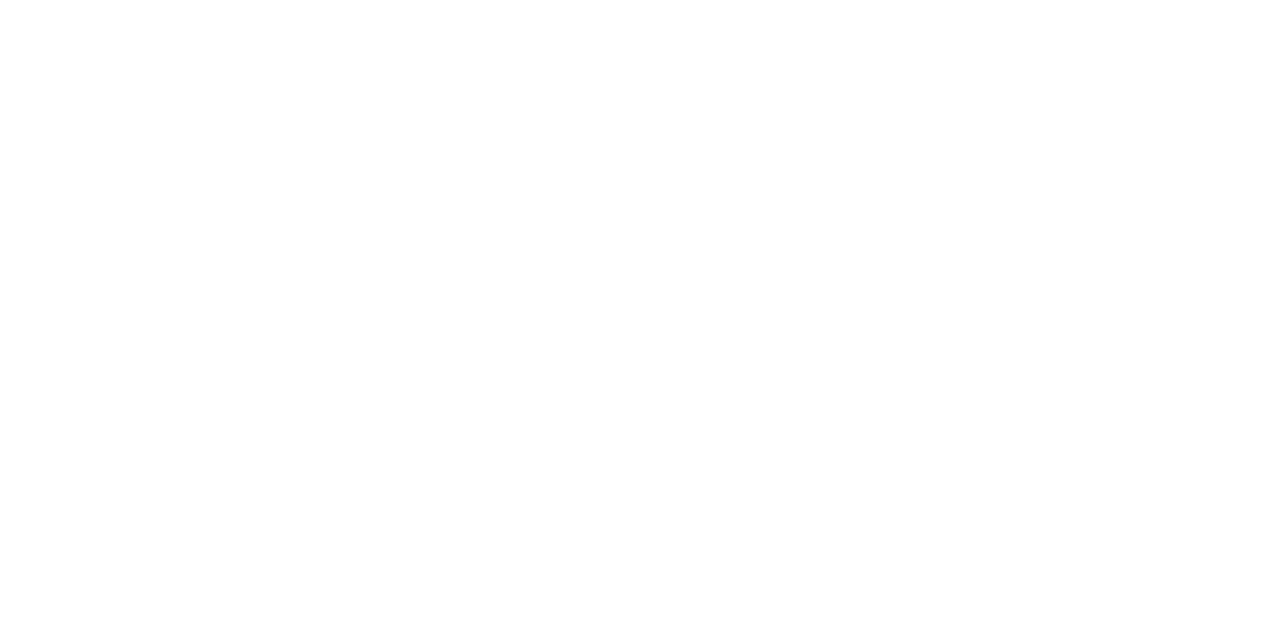
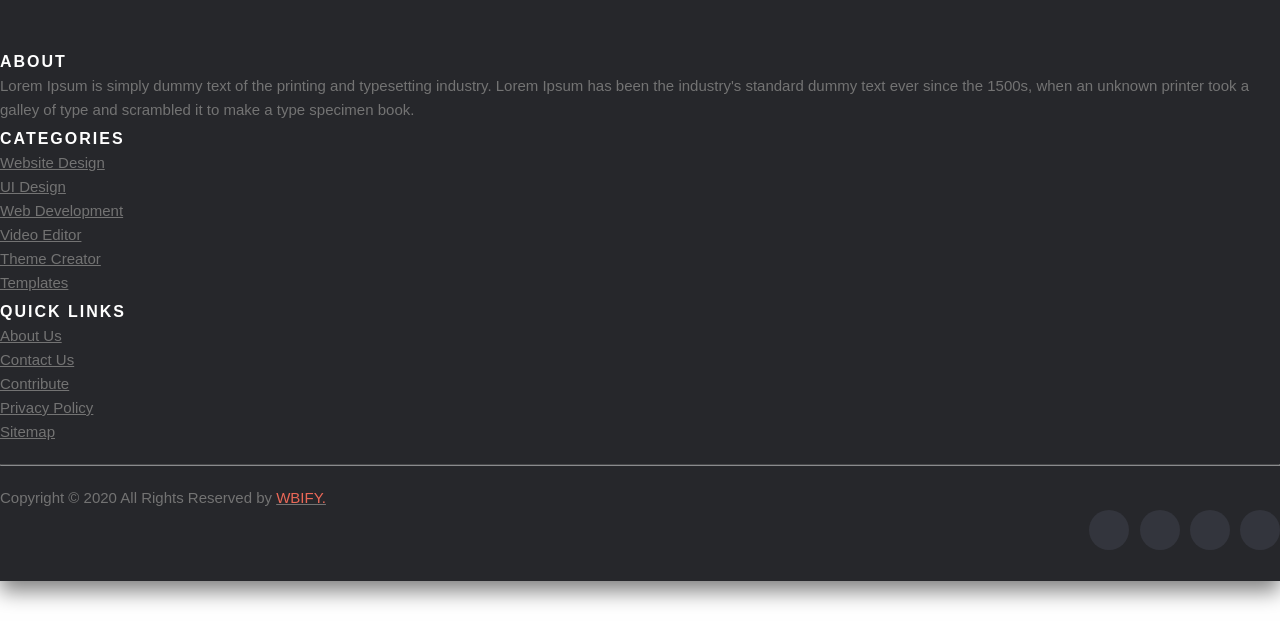
Before and after one commit to Sivonenko/hw-02, a plain HTML site: page index.html in a window 1280 px wide. Drawn offline with Linux system fonts and the light colour scheme.

Commit message:
footer branch

```diff
--- a/css/style.css
+++ b/css/style.css
@@ -1,3 +1,157 @@
+* {
+  margin: 0;
+  padding: 0;
+  box-sizing: border-box;
+}
+
 body {
-  font-family: "Courier New", Courier, monospace;
+  font-family: 'Poppins', sans-serif;
+  min-height: 100vh;
+  display: block;
+  align-items: center;
+  justify-content: center;
 }
+
+.site-footer {
+  background-color: #26272b;
+  padding: 45px 0 20px;
+  font-size: 15px;
+  line-height: 24px;
+  color: #737373;
+  box-shadow: 0 10px 20px rgba(0, 0, 0, 0.5);
+}
+
+.site-footer hr {
+  border-top-color: #bbb;
+  opacity: 0.5;
+}
+
+.site-footer hr.small {
+  margin: 20px 0;
+}
+
+.site-footer h6 {
+  color: #fff;
+  font-size: 16px;
+  text-transform: uppercase;
+  margin-top: 5px;
+  letter-spacing: 2px;
+}
+
+.site-footer a {
+  color: #737373;
+}
+
+.site-footer a:hover {
+  color: #fff;
+  text-decoration: none;
+}
+
+.footer-links {
+  padding-left: 0;
+  list-style: none;
+}
+
+.footer-links li {
+  display: block;
+}
+
+.footer-links a {
+  color: #737373;
+}
+
+.footer-links a:active,
+.footer-links a:focus,
+.footer-links a:hover {
+  color: #fff;
+  text-decoration: none;
+}
+
+.site-footer .social-icons {
+  text-align: right;
+}
+
+.site-footer .social-icons a {
+  width: 40px;
+  height: 40px;
+  line-height: 40px;
+  margin-left: 6px;
+  margin-right: 0;
+  border-radius: 100%;
+  background-color: #33353d;
+}
+
+.copyright-text {
+  margin: 0;
+}
+
+@media (max-width: 991px) {
+  .site-footer [class^="col-"] {
+    margin-bottom: 30px;
+  }
+}
+
+@media (max-width: 767px) {
+  .site-footer {
+    padding-bottom: 0;
+  }
+
+  .site-footer .copyright-text,
+  .site-footer .social-icons {
+    text-align: center;
+  }
+}
+
+.social-icons {
+  padding-left: 0;
+  margin-bottom: 0;
+  list-style: none;
+}
+
+.social-icons li {
+  display: inline-block;
+  margin-bottom: 4px;
+}
+
+.social-icons a {
+  background-color: #eceeef;
+  color: #818a91;
+  font-size: 16px;
+  display: inline-block;
+  line-height: 44px;
+  width: 44px;
+  height: 44px;
+  text-align: center;
+  margin-right: 8px;
+  border-radius: 100%;
+  -webkit-transition: all 0.2s linear;
+  -o-transition: all 0.2s linear;
+  transition: all 0.2s linear;
+}
+
+.logo {
+  color: #eb6857;
+}
+
+.social-icons a:active,
+.social-icons a:focus,
+.social-icons a:hover {
+  color: #fff;
+  background-color: #29aafe;
+}
+
+.social-icons a.facebook:hover {
+  background-color: #3b5998;
+}
+
+.social-icons a.twitter:hover {
+  background-color: #00aced;
+}
+
+.social-icons a.linkedin:hover {
+  background-color: #007bb6;
+}
+
+.social-icons a.dribbble:hover {
+  background-color: #ea4c89;
+}
--- a/index.html
+++ b/index.html
@@ -11,5 +11,53 @@
 <body>
 
 </body>
-
+<footer class="site-footer">
+<div class="container">
+<div class="row">
+<div class="col-sm-12 col-md-6">
+<h6>About</h6>
+<p class="text-justify">Lorem Ipsum is simply dummy text of the printing and typesetting industry. Lorem Ipsum has been the industry's standard dummy text ever since the 1500s, when an unknown printer took a galley of type and scrambled it to make a type specimen book.</p>
+</div>
+<div class="col-6 col-md-3">
+<h6>Categories</h6>
+<ul class="footer-links ">
+<li><a href="#">Website Design</a></li>
+<li><a href="#">UI Design</a></li>
+<li><a href="#">Web Development</a></li>
+<li><a href="#">Video Editor</a></li>
+<li><a href="#">Theme Creator</a></li>
+<li><a href="#">Templates</a></li>
+</ul>
+</div>
+<div class="col-6 col-md-3">
+<h6>Quick Links</h6>
+<ul class="footer-links">
+<li><a href="#">About Us</a></li>
+<li><a href="#">Contact Us</a></li>
+<li><a href="#">Contribute</a></li>
+<li><a href="#">Privacy Policy</a></li>
+<li><a href="#">Sitemap</a></li>
+</ul>
+</div>
+</div>
+<hr class="small">
+</div>
+<div class="container">
+<div class="row">
+<div class="col-md-8 col-sm-6 col-12">
+<p class="copyright-text">Copyright © 2020 All Rights Reserved by
+<a href="#"><span class="logo">WBIFY.</span></a>
+</p>
+</div>
+<div class="col-md-4 col-sm-6 col-12">
+<ul class="social-icons">
+<li><a class="facebook" href="#"><i class="fab fa-facebook-f"></i></a></li>
+<li><a class="twitter" href="#"><i class="fab fa-twitter"></i></a></li>
+<li><a class="dribbble" href="#"><i class="fab fa-dribbble"></i></a></li>
+<li><a class="linkedin" href="#"><i class="fab fa-linkedin-in"></i></a></li>
+</ul>
+</div>
+</div>
+</div>
+</footer>
 </html>
```
